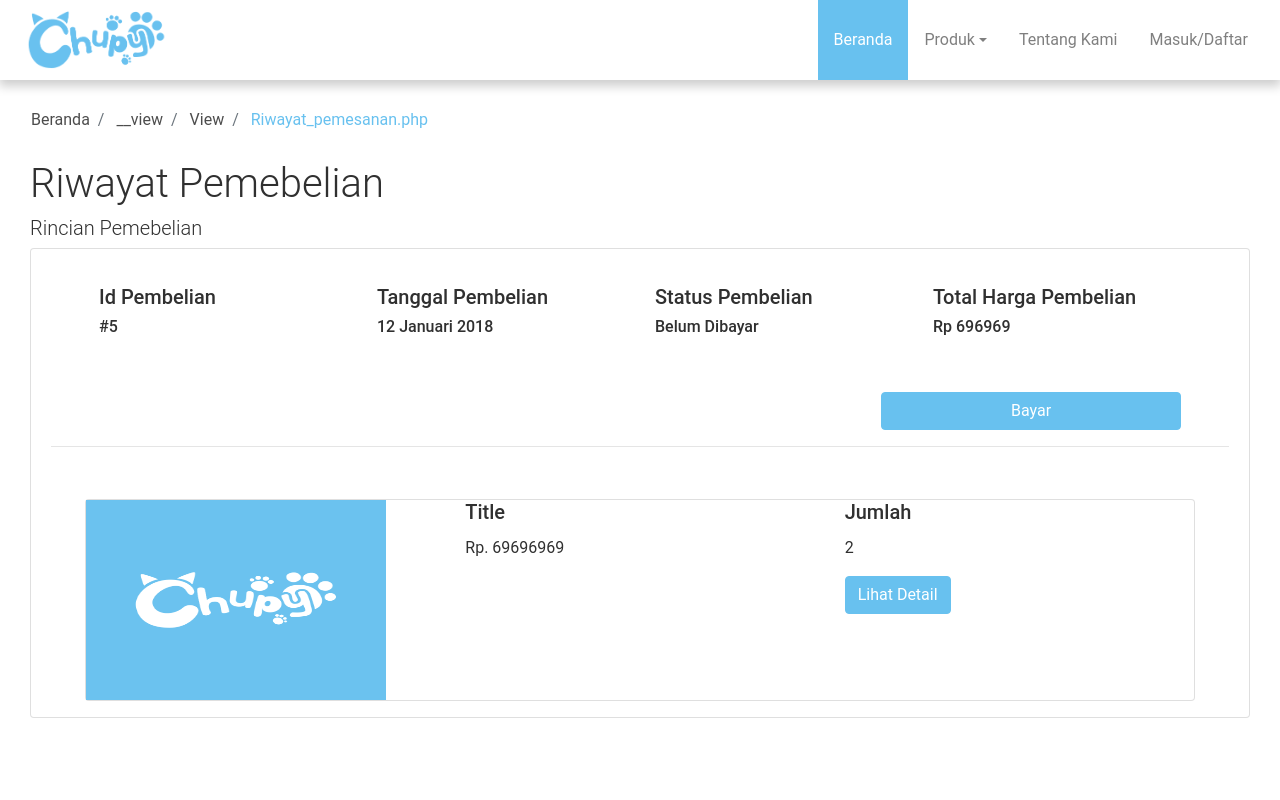
After one commit to OnielN14/chupy-atol, a PHP site: template view/riwayat_pemesanan.php in a window 1280 px wide. The commit adds this page. Run offline with PHP 8.4, Linux system fonts and the light colour scheme; the template is opened without the code that fills it, so the values that code supplies are empty.

Commit message:
add - card detail pembelian

```diff
--- a/app/controllers/PenggunaController.php
+++ b/app/controllers/PenggunaController.php
@@ -46,6 +46,10 @@ class PenggunaController extends Controller
 
   public function index_wishlist(){
     $this->render_page('wishlist');
+  }
+
+  public function index_riwayat_pemesanan(){
+    $this->render_page('riwayat_pemesanan');
   }
 
     public function index_forgot_password()
--- /dev/null
+++ b/extension/css/style-riwayat-pesan.css
@@ -0,0 +1,17 @@
+main {
+    padding-top: calc(var(--navbar-size) + 16px);
+}
+
+.chupy-keranjang-header h1,
+.chupy-keranjang-header h5 {
+    font-weight: 300;
+}
+
+.btn-bayar {
+    width: 300px;
+}
+
+.chupy-card-image {
+    height: 200px;
+    width: 300px;
+}
--- a/index.php
+++ b/index.php
@@ -160,6 +160,11 @@ $router->get("/profile/wishlist",function(){
   $pengguna->index_wishlist();
 });
 
+$router->get("/profile/riwayat-pemesanan",function(){
+  $pengguna = new PenggunaController();
+  $pengguna->index_riwayat_pemesanan();
+});
+
 
 $router->get('/api/pengguna', function(){
   $pengguna = new PenggunaController();
--- /dev/null
+++ b/view/riwayat_pemesanan.php
@@ -0,0 +1,112 @@
+<?php
+
+?>
+
+<!DOCTYPE html>
+<html lang="en" dir="ltr">
+
+<head>
+    <meta charset="utf-8">
+    <meta name="viewport" content="width=device-width, initial-scale=1, shrink-to-fit=no">
+    <meta name="theme-color" content="#68c1ef">
+    <title>Chupy | Keranjang</title>
+    <link rel="stylesheet" href="/extension/plugins/bootstrap-4.1.1/css/bootstrap.min.css">
+    <link rel="stylesheet" href="/extension/css/chupy-style.css">
+    <link rel="stylesheet" href="/extension/css/style-riwayat-pesan.css">
+
+</head>
+
+<body>
+
+    <?php
+    include('template/navbar.php');
+  ?>
+
+        <main class="container-fluid chupy-keranjang">
+            <header>
+                <?php
+        include('template/breadcrumb.php')
+      ?>
+
+                    <section class="chupy-keranjang-header">
+                        <div class="col-md">
+                            <h1>Riwayat Pemebelian</h1>
+                            <h5>Rincian Pemebelian</h5>
+                        </div>
+                    </section>
+            </header>
+            <div class="container-fluid">
+
+                    <div class="card">
+                    <section>
+                        <div class="card-body">
+                            <div class="row px-5 mt-3">
+                                <div class="col-md-3">
+                                    <h5>Id Pembelian</h5>
+                                    <h6>#5</h6>
+                                </div>
+
+                                <div class="col-md-3">
+                                    <h5>Tanggal Pembelian</h5>
+                                    <h6>12 Januari 2018</h6>
+                                </div>
+
+                                <div class="col-md-3">
+                                    <h5>Status Pembelian</h5>
+                                    <h6>Belum Dibayar</h6>
+                                </div>
+
+
+                                <div class="col-md-3">
+                                    <h5>Total Harga Pembelian</h5>
+                                    <h6>Rp 696969</h6>
+                                </div>
+                            </div>
+
+                            <div class="row mt-5 px-5">
+                                <div class="col-md">
+                                    <a href="#" class="btn btn-primary float-right btn-bayar">Bayar</a>
+
+                                </div>
+                            </div>
+                            <hr>
+                        </div>
+                        </section>
+                <section>
+                <div class="container py-3">
+                        <div class="card">
+                            <div class="row">
+
+                                <div class="col-xs-6 col-md-4  chupy-keranjang-card">
+                                    <img src="/extension/img/chupy-box-ATOL.png" class="chupy-card-image">
+                                </div>
+
+
+                                <div class="col-md-4 chupy-keranjang-card">
+                                    <div class="card-block ">
+                                        <h5 class="card-title">Title</h5>
+                                        <p class="card-text">Rp. 69696969</p>
+
+                                    </div>
+                                </div>
+
+                                <div class="col-md-4 chupy-keranjang-card">
+                                    <div class="card-block ">
+                                        <h5 class="card-title">Jumlah</h5>
+                                        <p class="card-text">2</p>
+                                        <a href="#" class="btn btn-primary btn-keranjang">Lihat Detail</a>
+                                    </div>
+                                </div>
+
+                            </div>
+                        </div>
+                    </div>
+                </section>
+                    </div>
+
+
+            </div>
+
+</body>
+
+</html>
```
